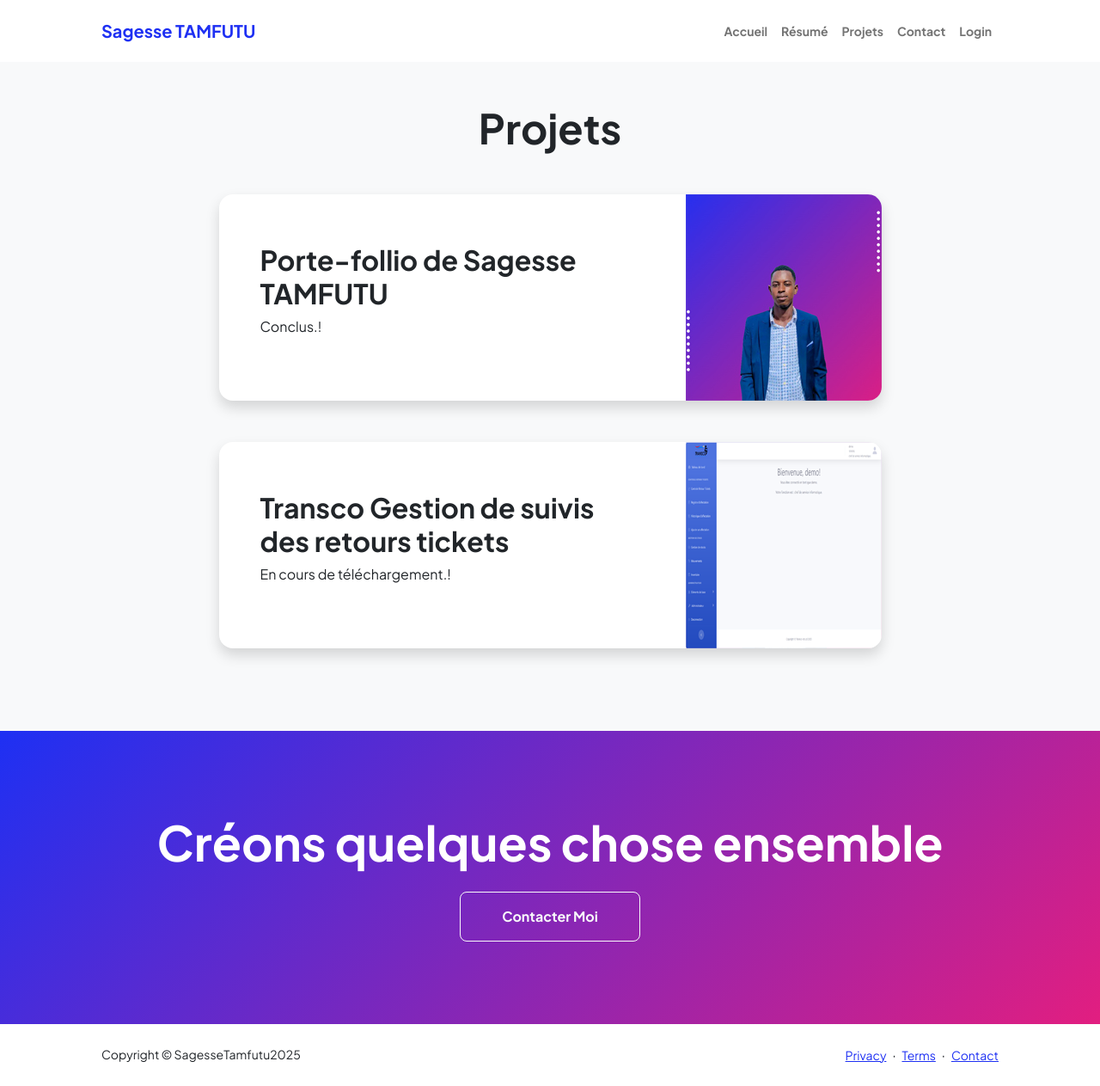
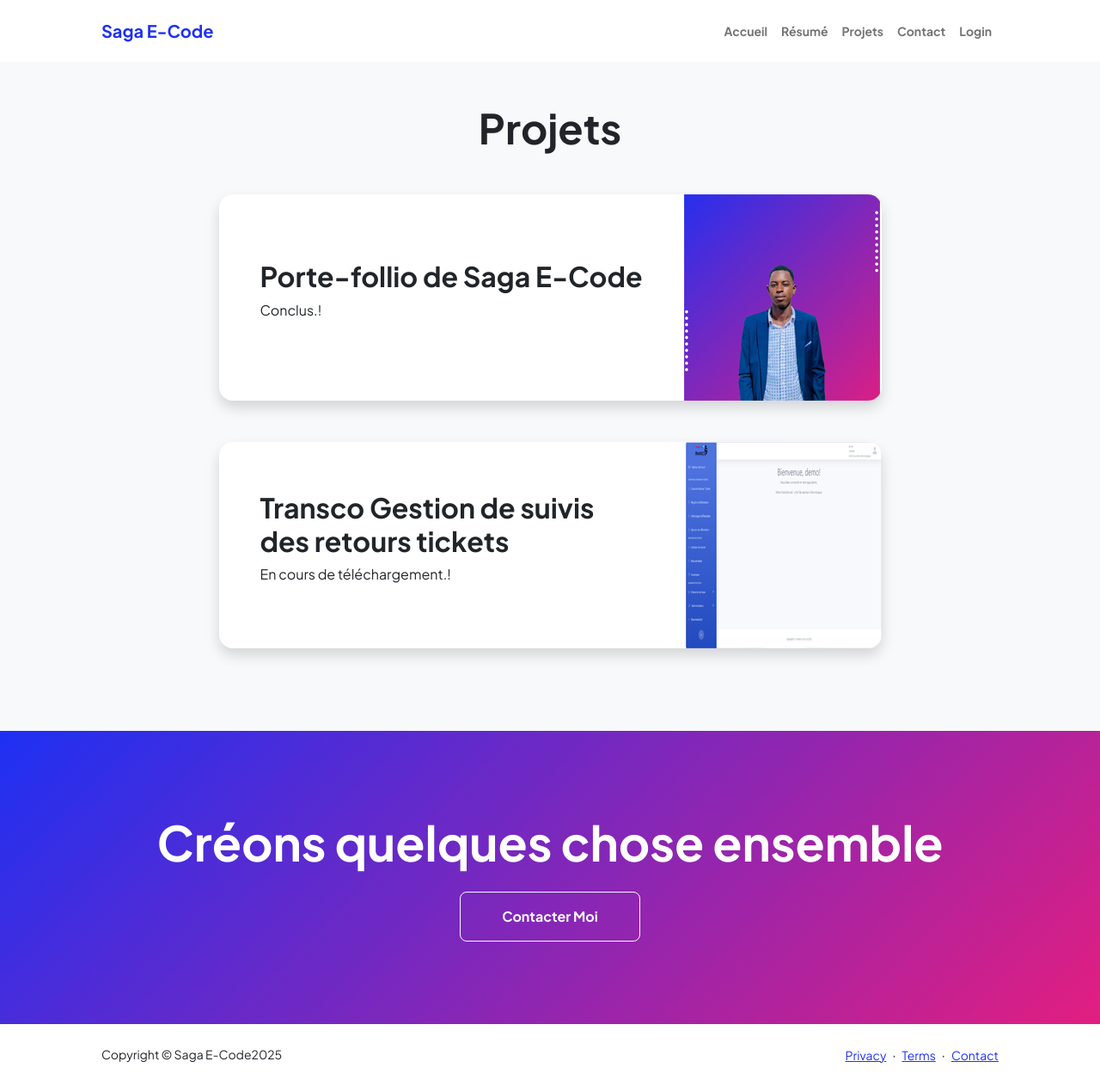
Before and after one commit to SagesseT/Sagesse, a plain HTML site: page home/projects.html in a window 1280 px wide. Shown: the whole page at 86% size. Drawn offline with nearby package versions, Linux system fonts and the light colour scheme.

Commit message:
dernier modification

```diff
--- a/home/projects.html
+++ b/home/projects.html
@@ -14,7 +14,7 @@
         <meta name="viewport" content="width=device-width, initial-scale=1, shrink-to-fit=no" />
         <meta name="description" content="" />
         <meta name="author" content="" />
-        <title>Projets-Sagesse TAMFUTU</title>
+        <title>Projets-Saga E-Code</title>
         <link rel="preconnect" href="https://fonts.googleapis.com" />
         <link rel="preconnect" href="https://fonts.gstatic.com" crossorigin />
         <link href="https://fonts.googleapis.com/css2?family=Plus+Jakarta+Sans:wght@100;200;300;400;500;600;700;800;900&amp;display=swap" rel="stylesheet" />
@@ -26,7 +26,7 @@
         <main class="flex-shrink-0">
             <nav class="navbar navbar-expand-lg navbar-light bg-white py-3">
                 <div class="container px-5">
-                    <a class="navbar-brand" href="index.html"><span class="fw-bolder text-primary">Sagesse TAMFUTU</span></a>
+                    <a class="navbar-brand" href="index.html"><span class="fw-bolder text-primary">Saga E-Code</span></a>
                     <button class="navbar-toggler" type="button" data-bs-toggle="collapse" data-bs-target="#navbarSupportedContent" aria-controls="navbarSupportedContent" aria-expanded="false" aria-label="Toggle navigation"><span class="navbar-toggler-icon"></span></button>
                     <div class="collapse navbar-collapse" id="navbarSupportedContent">
                         <ul class="navbar-nav ms-auto mb-2 mb-lg-0 small fw-bolder">
@@ -52,7 +52,7 @@
                                 <div class="card-body p-0">
                                     <div class="d-flex align-items-center">
                                         <div class="p-5">
-                                            <h2 class="fw-bolder">Porte-follio de Sagesse TAMFUTU</h2>
+                                            <h2 class="fw-bolder">Porte-follio de Saga E-Code</h2>
                                             <p>Conclus.!</p>
                                         </div>
                                         <img class="img-fluid" src="assets/7.jpg" alt="..." />
@@ -89,7 +89,7 @@
         <footer class="bg-white py-4 mt-auto">
             <div class="container px-5">
                 <div class="row align-items-center justify-content-between flex-column flex-sm-row">
-                    <div class="col-auto"><div class="small m-0">Copyright &copy; SagesseTamfutu2025</div></div>
+                    <div class="col-auto"><div class="small m-0">Copyright &copy; Saga E-Code2025</div></div>
                     <div class="col-auto">
                         <a class="small" href="#!">Privacy</a>
                         <span class="mx-1">&middot;</span>
```
Also changed, not shown: home/index.html (+3 -3 lines), home/login.html (+2 -2 lines), home/resume.html (+3 -3 lines).
